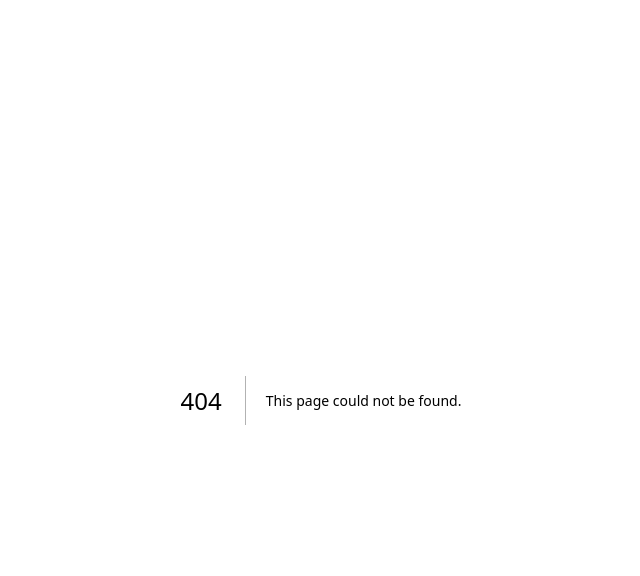
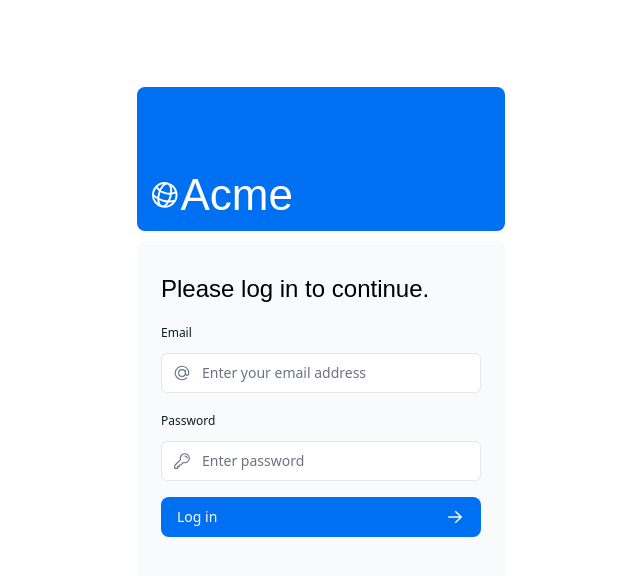
Before and after one commit to Kriostak/nextjs-dashboard, a Next.js app: page /login in a window 1280 px wide. Before the commit this address had no page. Shown: the top 576 px of the page, without its empty margins (319-959 px from the left). Built offline with nearby package versions, Linux system fonts and the light colour scheme; a web font is replaced by a local one.

Commit message:
Feature: update edit form

```diff
--- /dev/null
+++ b/app/login/page.tsx
@@ -0,0 +1,20 @@
+import AcmeLogo from '@/app/ui/acme-logo';
+import LoginForm from '@/app/ui/login-form';
+import { Suspense } from 'react';
+
+export default function LoginPage() {
+    return (
+        <main className="flex items-center justify-center md:h-screen">
+            <div className="relative mx-auto flex w-full max-w-[400px] flex-col space-y-2.5 p-4 md:-mt-32">
+                <div className="flex h-20 w-full items-end rounded-lg bg-blue-500 p-3 md:h-36">
+                    <div className="w-32 text-white md:w-36">
+                        <AcmeLogo />
+                    </div>
+                </div>
+                <Suspense>
+                    <LoginForm />
+                </Suspense>
+            </div>
+        </main>
+    );
+}
--- a/app/ui/invoices/edit-form.tsx
+++ b/app/ui/invoices/edit-form.tsx
@@ -27,7 +27,7 @@ export default function EditInvoiceForm({
   const [state, formAction] = useActionState(updateInvoiceWithId, initialState);
   return (
     <form action={formAction}>
-      <div className="rounded-md bg-gray-50 p-4 md:p-6">
+      <div className="rounded-md bg-gray-50 p-4 md:p-6" aria-describedby="form-message">
         {/* Customer Name */}
         <div className="mb-4">
           <label htmlFor="customer" className="mb-2 block text-sm font-medium">
@@ -39,6 +39,7 @@ export default function EditInvoiceForm({
               name="customerId"
               className="peer block w-full cursor-pointer rounded-md border border-gray-200 py-2 pl-10 text-sm outline-2 placeholder:text-gray-500"
               defaultValue={invoice.customer_id}
+              aria-describedby="customer-error"
             >
               <option value="" disabled>
                 Select a customer
@@ -50,6 +51,9 @@ export default function EditInvoiceForm({
               ))}
             </select>
             <UserCircleIcon className="pointer-events-none absolute left-3 top-1/2 h-[18px] w-[18px] -translate-y-1/2 text-gray-500" />
+          </div>
+          <div id="customer-error" aria-live="polite" aria-atomic="true">
+            {state.errors?.customerId && state.errors.customerId.map((error: string) => (<p className="mt-2 text-sm text-red-500" key={error}>{error}</p>))}
           </div>
         </div>
 
@@ -68,8 +72,12 @@ export default function EditInvoiceForm({
                 defaultValue={invoice.amount}
                 placeholder="Enter USD amount"
                 className="peer block w-full rounded-md border border-gray-200 py-2 pl-10 text-sm outline-2 placeholder:text-gray-500"
+                aria-describedby="amount-error"
               />
               <CurrencyDollarIcon className="pointer-events-none absolute left-3 top-1/2 h-[18px] w-[18px] -translate-y-1/2 text-gray-500 peer-focus:text-gray-900" />
+            </div>
+            <div id="amount-error" aria-live="polite" aria-atomic="true">
+              {state.errors?.amount && state.errors.amount.map((error: string) => (<p className="mt-2 text-sm text-red-500" key={error}>{error}</p>))}
             </div>
           </div>
         </div>
@@ -79,7 +87,7 @@ export default function EditInvoiceForm({
           <legend className="mb-2 block text-sm font-medium">
             Set the invoice status
           </legend>
-          <div className="rounded-md border border-gray-200 bg-white px-[14px] py-3">
+          <div className="rounded-md border border-gray-200 bg-white px-[14px] py-3" aria-describedby="status-error">
             <div className="flex gap-4">
               <div className="flex items-center">
                 <input
@@ -115,7 +123,13 @@ export default function EditInvoiceForm({
               </div>
             </div>
           </div>
+          <div id="status-error" aria-live="polite" aria-atomic="true">
+            {state.errors?.status && state.errors.status.map((error: string) => (<p className="mt-2 text-sm text-red-500" key={error}>{error}</p>))}
+          </div>
         </fieldset>
+        <div id="form-message" aria-live="polite" aria-atomic="true">
+          {state.message !== '' && <p className="mt-2 text-sm text-red-500" key={state.message}>{state.message}</p>}
+        </div>
       </div>
       <div className="mt-6 flex justify-end gap-4">
         <Link
```
